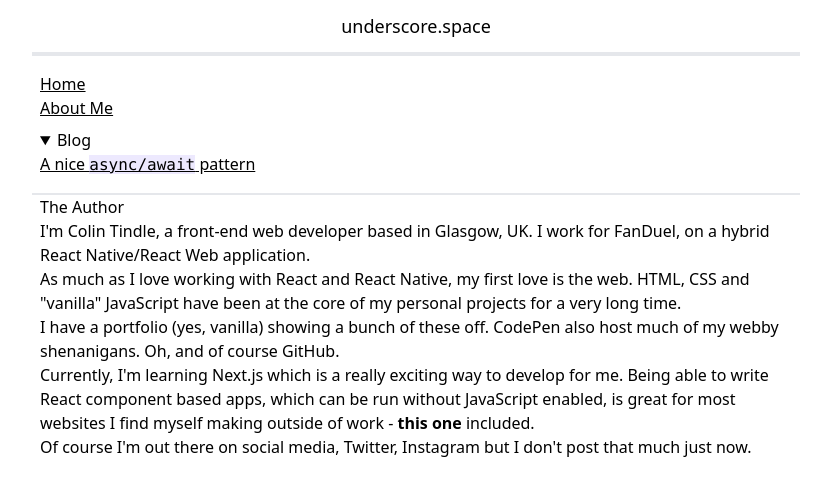
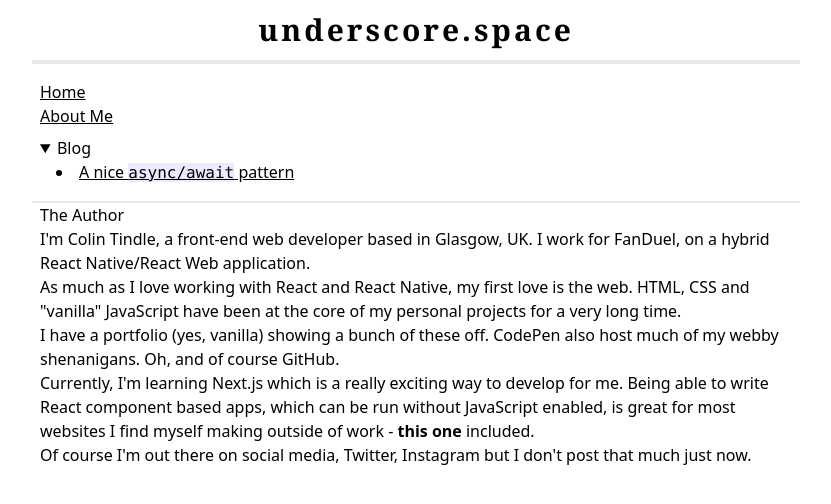
Before and after one commit to underscoredotspace/underscorespace, a Next.js app: page /about-me in a window 1280 px wide. Shown: the top 504 px of the page, without its empty margins (224-1055 px from the left). Built offline with nearby package versions, Linux system fonts and the light colour scheme; a small style sheet from the web is missing; what @tailwindcss/typography would draw is missing.

Commit message:
syntax highlighting

```diff
--- a/next.config.js
+++ b/next.config.js
@@ -1,4 +1,11 @@
+/* eslint-disable @typescript-eslint/no-var-requires */
+
+const prism = require("@mapbox/rehype-prism")
+
 const withMDX = require("@next/mdx")({
+    options: {
+        rehypePlugins: [prism],
+    },
     extension: /\.mdx?$/,
 })
 module.exports = withMDX({
--- a/package.json
+++ b/package.json
@@ -8,6 +8,7 @@
     "start": "next start"
   },
   "dependencies": {
+    "@mapbox/rehype-prism": "^0.5.0",
     "@mdx-js/loader": "^1.6.22",
     "@next/mdx": "^10.0.4",
     "@tailwindcss/typography": "^0.3.1",
--- a/src/pages/_app.tsx
+++ b/src/pages/_app.tsx
@@ -13,19 +13,19 @@ const MyApp: React.FC<AppProps> = ({ Component, pageProps }) => {
                     name="viewport"
                     content="width=device-width, initial-scale=1.0"
                 />
-                <script
-                    async
-                    defer
-                    data-domain="underscore.space"
-                    src="https://stats.underscore.space/js/plausible.js"
-                ></script>
+                <link
+                    href="https://unpkg.com/prism-theme-night-owl@1.4.0/build/no-italics.css"
+                    rel="stylesheet"
+                />
             </Head>
             <div className="flex flex-col max-w-3xl mx-auto h-full">
-                <header className="w-full border-b-4 mb-4 p-3 text-lg text-center">
-                    <h1>underscore.space</h1>
+                <header className="flex items-center justify-center fixed h-16 w-full max-w-3xl border-b-4 mb-4 px-3 text-lg text-center bg-white">
+                    <h1 className="text-3xl font-serif font-black tracking-widest">
+                        underscore.space
+                    </h1>
                 </header>
-                <nav className="border-b-2 px-2 pb-4">
-                    <ul className="mb-2">
+                <nav className="border-b-2 px-2 pb-4 mt-16">
+                    <ul className="mb-2 mt-4">
                         <li>
                             <RouteLink href="/">Home</RouteLink>
                         </li>
@@ -35,7 +35,12 @@ const MyApp: React.FC<AppProps> = ({ Component, pageProps }) => {
                     </ul>
                     <details open>
                         <summary>Blog</summary>
-                        <ul>
+                        <ul className="list-disc list-inside ml-4">
+                            {/* <li>
+                                <RouteLink href="/wtf-is-a-strim-stram">
+                                    Teardown of my web app with face-detection
+                                </RouteLink>
+                            </li> */}
                             <li>
                                 <RouteLink href="/async-await">
                                     A nice <code>async/await</code> pattern
--- a/src/pages/about-me.md
+++ b/src/pages/about-me.md
@@ -1,6 +1,6 @@
 ## The Author
 
-I'm Colin Tindle, a front-end web developer based in Glasgow, UK. I work for FanDuel, on a hybrid React Native/React Web application.
+I'm [Colin Tindle](https://linkedin.com/in/underscoredotspace), a front-end web developer based in Glasgow, UK. I work for FanDuel, on a hybrid React Native/React Web application.
 
 As much as I love working with React and React Native, my first love is the web. HTML, CSS and "vanilla" JavaScript have been at the core of my personal projects for a very long time.
 
```
Also changed, not shown: src/pages/async-await.md (+12 -9 lines), 1 other file (tests, documents, lock files or other folders).
